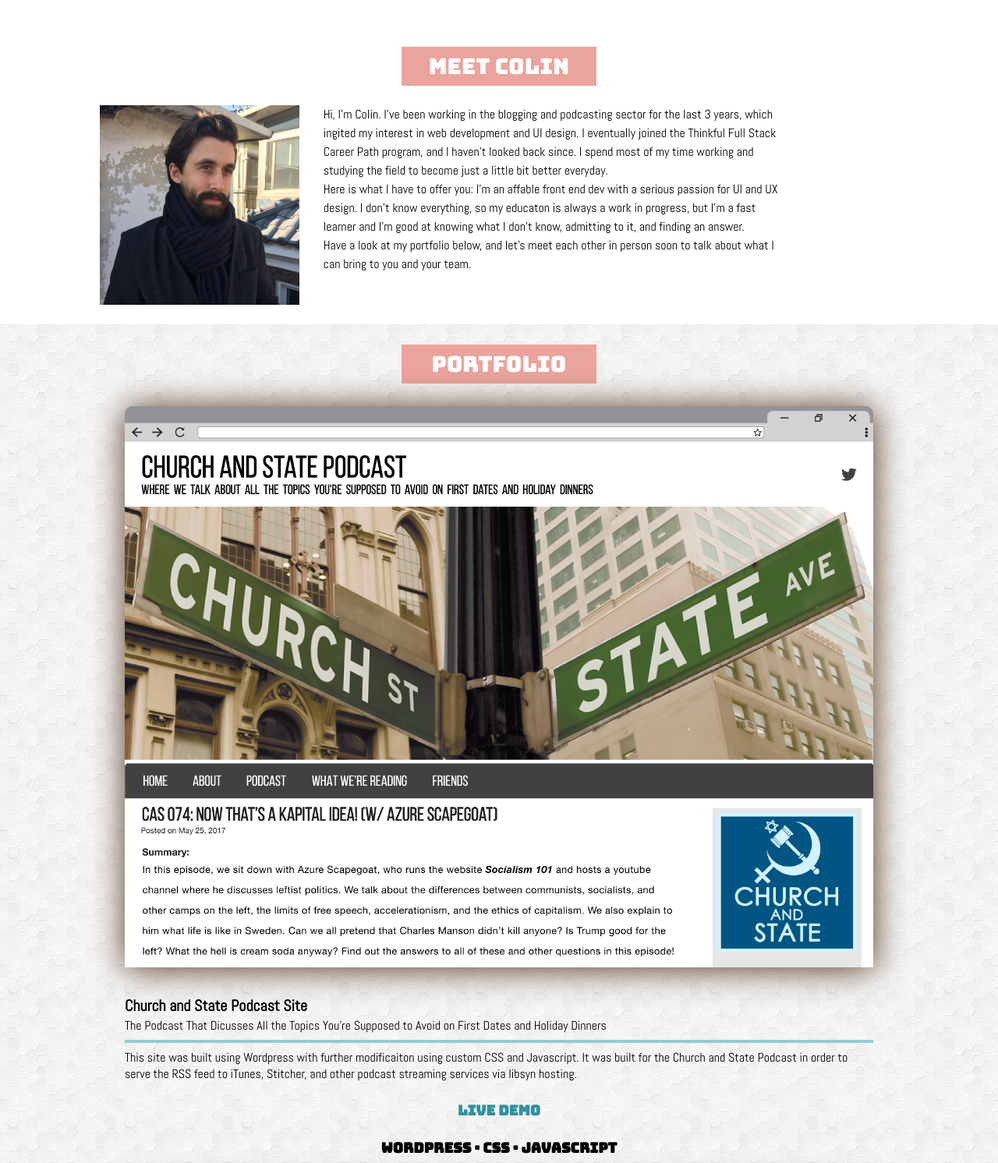
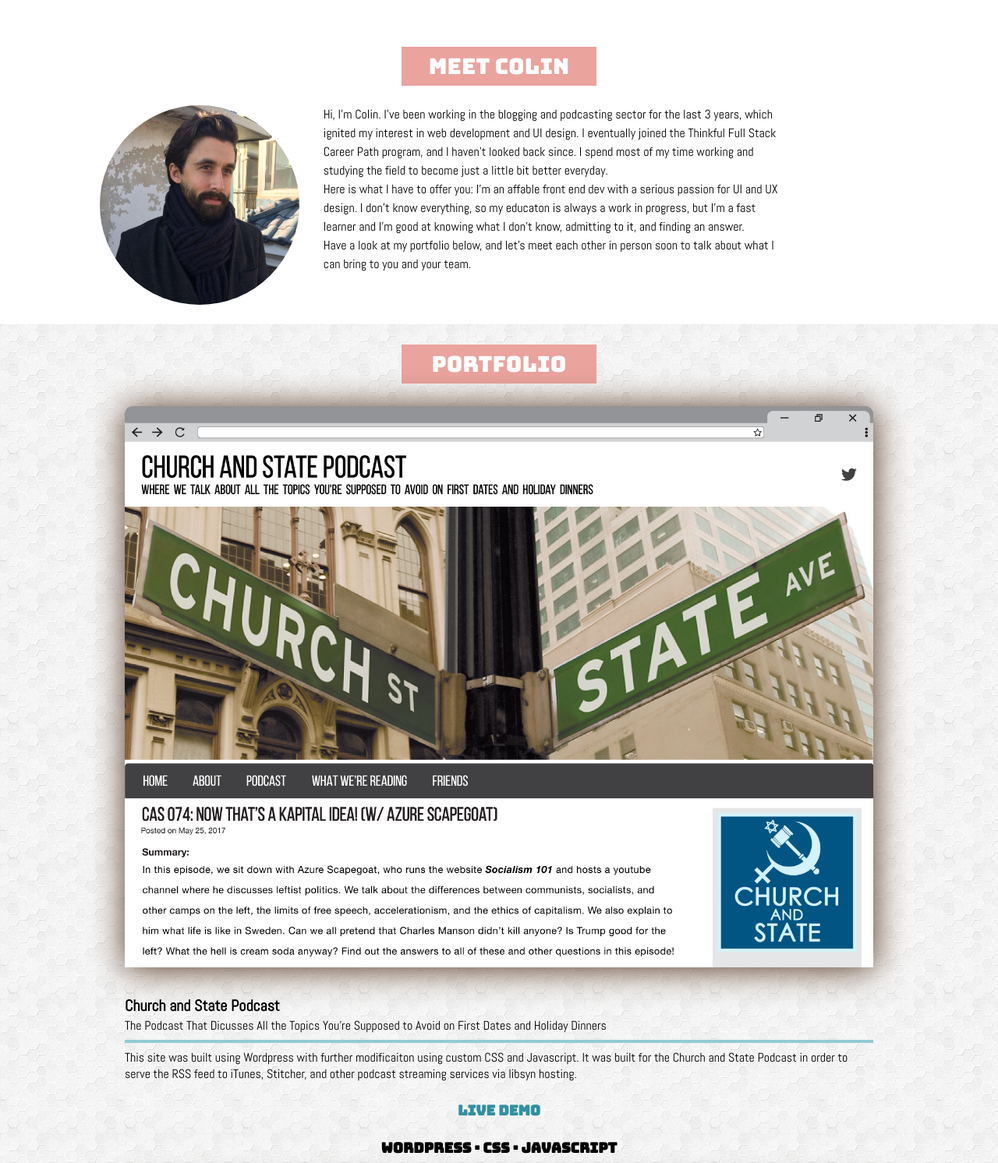
Before and after one commit to auldsyababua/aulds-portfolio, a plain HTML site: page index.html in a window 1280 px wide. Shown: the part 380-1872 px from the top of the page at 78% size. Drawn offline with Linux system fonts and the light colour scheme; grey boxes are pictures that could not be loaded; a web font is replaced by a local one.

Commit message:
add border radius to profile pic, fixed small errors in html spelling

```diff
--- a/css/style.css
+++ b/css/style.css
@@ -73,6 +73,10 @@
 
 #portfolio {
     background-image: url(../img/hexellence.png);
+}
+
+.profile-image {
+  border-radius: 50%;
 }
 
 .portfolio-piece-client {
--- a/index.html
+++ b/index.html
@@ -56,7 +56,7 @@
                 <div class="inner to-center">
                     <img class="profile-image" src="img/colin.jpg" data-hoverimg="img/profile-image2.jpg">
                     <p class="profile-text">
-                        Hi, I'm Colin. I've been working in the blogging and podcasting sector for the last 3 years, which ingited
+                        Hi, I'm Colin. I've been working in the blogging and podcasting sector for the last 3 years, which ignited
                         my interest in web development and UI design. I eventually joined the Thinkful Full Stack Career Path
                         program, and I haven't looked back since. I spend most of my time working and studying
                         the field to become just a little bit better everyday.
@@ -89,7 +89,7 @@
                             border-top-right-radius: 14px;"
                           >
                           <div class="portfolio-piece-info">
-                            <div class="portfolio-piece-client">Church and State Podcast Site</div>
+                            <div class="portfolio-piece-client">Church and State Podcast</div>
                             <div class="portfolio-piece-title">The Podcast That Dicusses All the Topics You're Supposed to Avoid on First Dates and Holiday Dinners</div>
                             <hr class="wide" style="border: #92cbd4 2px solid">
                             <div class="portfolio-piece-info-wrapper">
```
